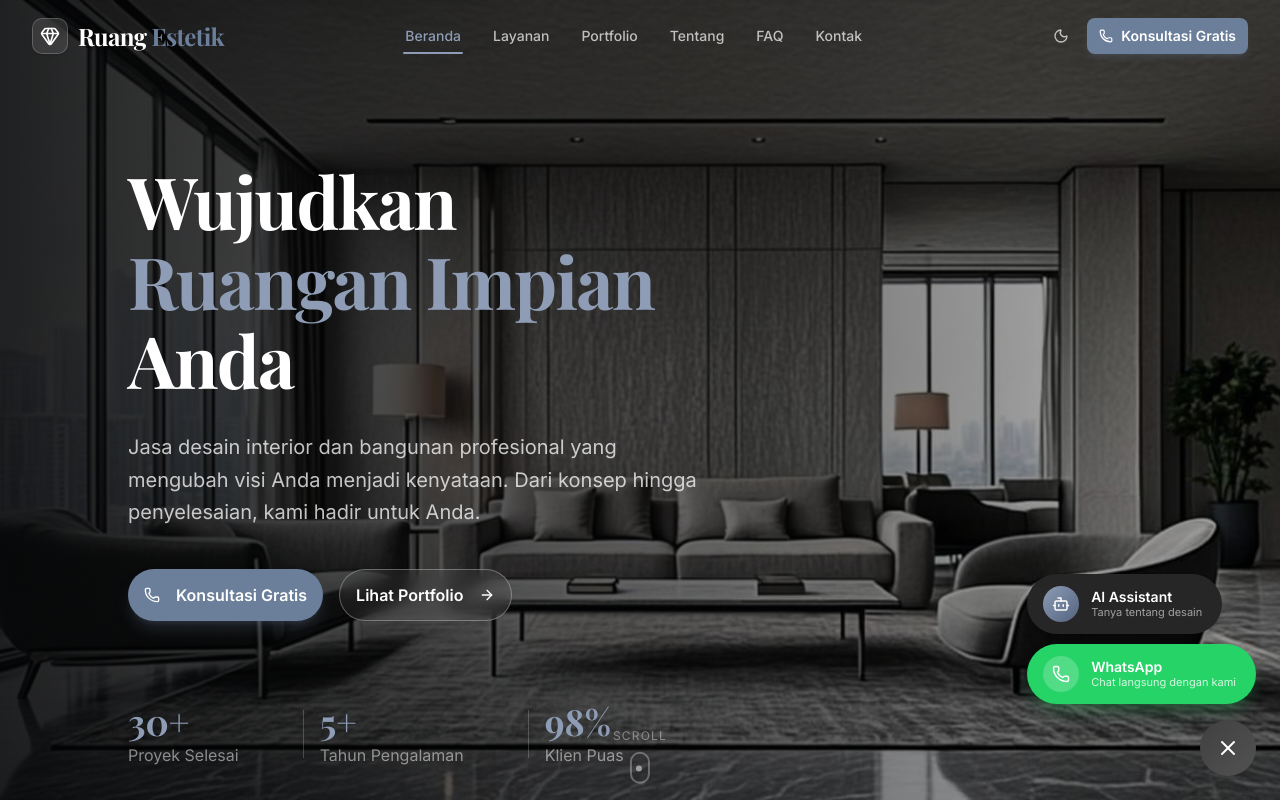
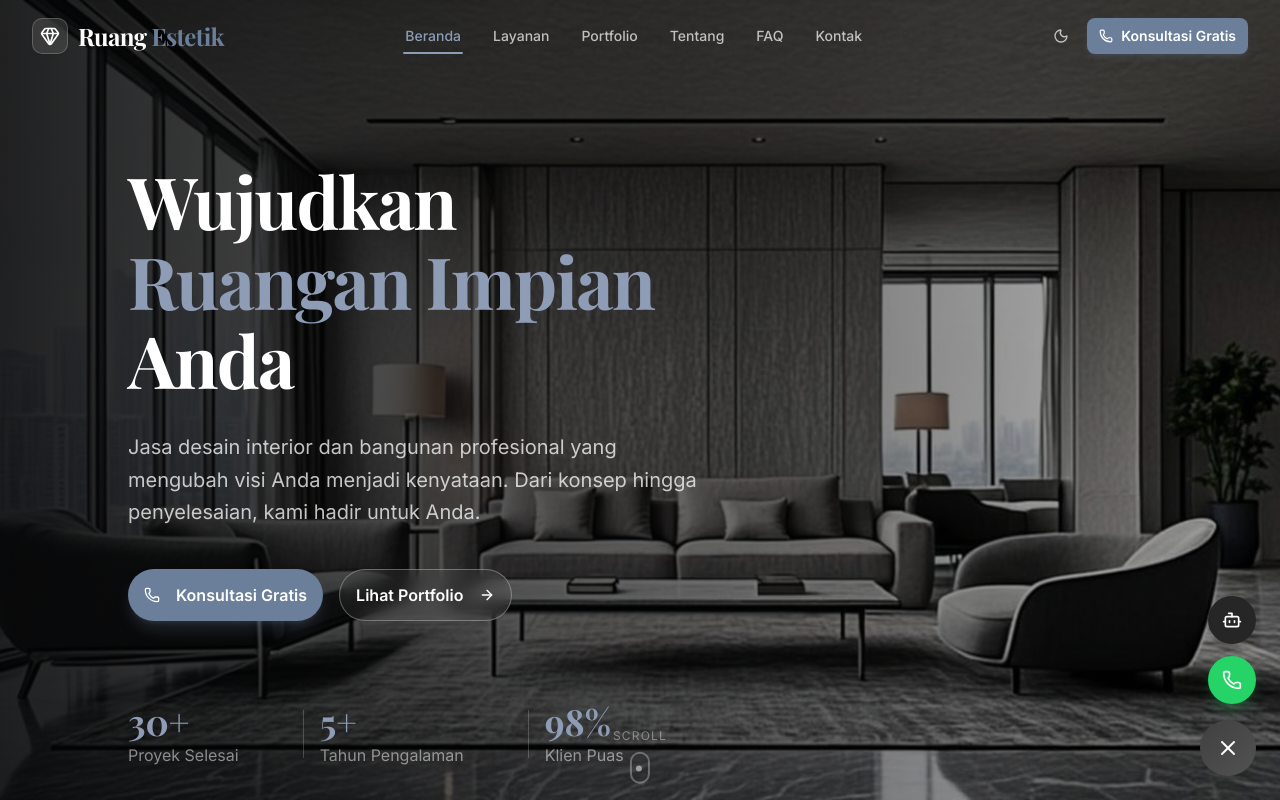
Before and after one commit to UjangSupriatna/ruang-estetik, a Next.js app: page / in a window 1280 px wide. Both pictures are taken after a click on the button 1228 px from the left and 748 px from the top of the page. Shown: the top 800 px of the page. Built offline with nearby package versions, Linux system fonts and the light colour scheme; a web font is replaced by a local one.

Commit message:
2dfa1e9e-b1d1-4189-8886-81984101b600

```diff
--- a/src/components/chat-widget.tsx
+++ b/src/components/chat-widget.tsx
@@ -14,7 +14,7 @@ export default function ChatWidget() {
 
   return (
     <div className="fixed bottom-6 right-6 z-50 flex flex-col items-end gap-3">
-      {/* Expanded Menu */}
+      {/* Expanded Menu - Icon Only */}
       <AnimatePresence>
         {isOpen && (
           <motion.div
@@ -22,9 +22,9 @@ export default function ChatWidget() {
             animate={{ opacity: 1, y: 0, scale: 1 }}
             exit={{ opacity: 0, y: 20, scale: 0.9 }}
             transition={{ duration: 0.25, ease: [0.25, 0.46, 0.45, 0.94] }}
-            className="flex flex-col gap-2.5 mb-1"
+            className="flex flex-col gap-3 mb-1"
           >
-            {/* AI Assistant */}
+            {/* AI Assistant - Icon Only */}
             <motion.div
               initial={{ opacity: 0, x: 20 }}
               animate={{ opacity: 1, x: 0 }}
@@ -33,7 +33,6 @@ export default function ChatWidget() {
               <button
                 onClick={() => {
                   setIsOpen(false)
-                  // Fallback: scroll to contact section
                   const el = document.getElementById('kontak')
                   if (el) {
                     const navHeight = 80
@@ -41,19 +40,14 @@ export default function ChatWidget() {
                     window.scrollTo({ top, behavior: 'smooth' })
                   }
                 }}
-                className="group flex items-center gap-3 rounded-full bg-neutral-800 dark:bg-neutral-700 pl-4 pr-5 py-3 shadow-lg shadow-black/20 transition-all duration-200 hover:bg-neutral-700 dark:hover:bg-neutral-600 hover:shadow-xl"
+                className="group flex size-12 items-center justify-center rounded-full bg-neutral-800 dark:bg-neutral-700 shadow-lg shadow-black/20 transition-all duration-200 hover:bg-neutral-700 dark:hover:bg-neutral-600 hover:shadow-xl hover:scale-110"
+                title="AI Assistant"
               >
-                <div className="flex size-9 items-center justify-center rounded-full bg-gradient-to-br from-silver-400 to-silver-600">
-                  <Bot className="size-4.5 text-white" />
-                </div>
-                <div className="text-left">
-                  <p className="text-sm font-semibold text-white leading-tight">AI Assistant</p>
-                  <p className="text-[11px] text-neutral-400 leading-tight">Tanya tentang desain</p>
-                </div>
+                <Bot className="size-5 text-white" />
               </button>
             </motion.div>
 
-            {/* WhatsApp */}
+            {/* WhatsApp - Icon Only */}
             <motion.div
               initial={{ opacity: 0, x: 20 }}
               animate={{ opacity: 1, x: 0 }}
@@ -64,15 +58,10 @@ export default function ChatWidget() {
                 target="_blank"
                 rel="noopener noreferrer"
                 onClick={() => setIsOpen(false)}
-                className="group flex items-center gap-3 rounded-full bg-[#25D366] pl-4 pr-5 py-3 shadow-lg shadow-[#25D366]/20 transition-all duration-200 hover:bg-[#20bd5a] hover:shadow-xl hover:shadow-[#25D366]/30"
+                className="group flex size-12 items-center justify-center rounded-full bg-[#25D366] shadow-lg shadow-[#25D366]/20 transition-all duration-200 hover:bg-[#20bd5a] hover:shadow-xl hover:shadow-[#25D366]/30 hover:scale-110"
+                title="WhatsApp"
               >
-                <div className="flex size-9 items-center justify-center rounded-full bg-white/20">
-                  <Phone className="size-4.5 text-white" />
-                </div>
-                <div className="text-left">
-                  <p className="text-sm font-semibold text-white leading-tight">WhatsApp</p>
-                  <p className="text-[11px] text-white/80 leading-tight">Chat langsung dengan kami</p>
-                </div>
+                <Phone className="size-5 text-white" />
               </a>
             </motion.div>
           </motion.div>
```
